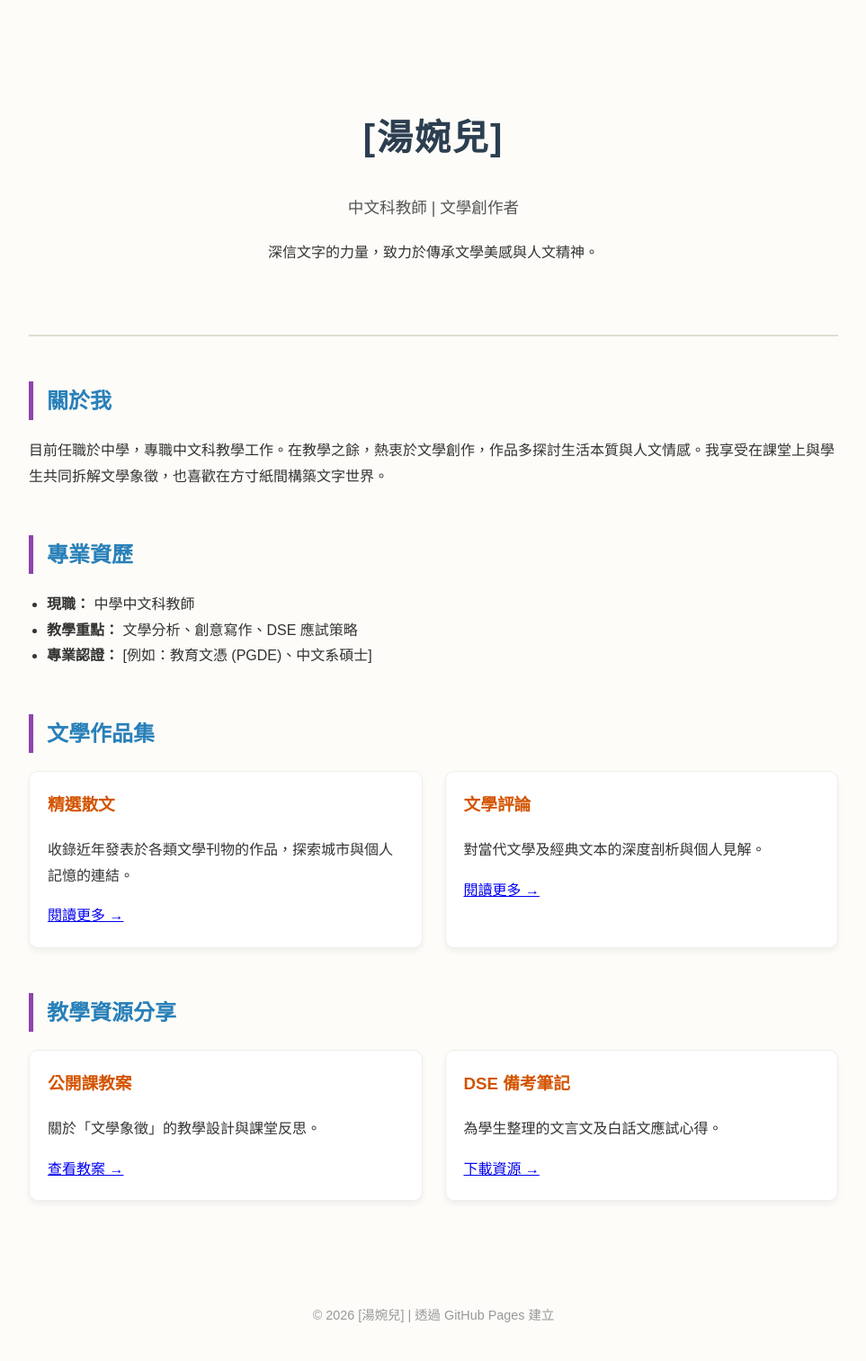
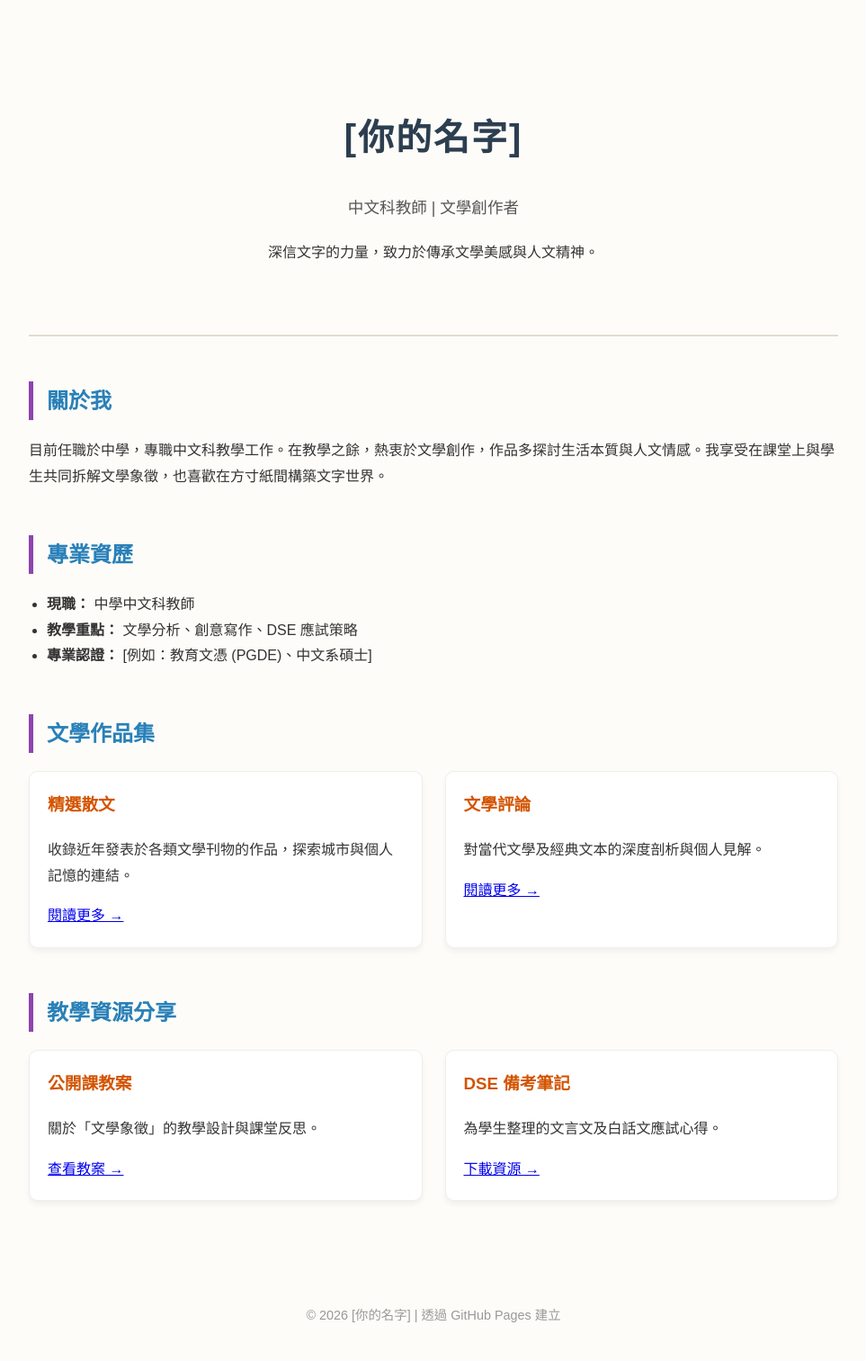
Before and after one commit to misstongyuenyi527/misstongyuenyi, a plain HTML site: page index.html in a window 1280 px wide. Shown: the whole page at 90% size, without its empty margins (158-1121 px from the left). Drawn offline with Linux system fonts and the light colour scheme.

Commit message:
Update index.html

```diff
--- a/index.html
+++ b/index.html
@@ -22,7 +22,7 @@
 <body>
 
     <header>
-        <h1>[湯婉兒]</h1>
+        <h1>[你的名字]</h1>
         <p class="intro">中文科教師 | 文學創作者</p>
         <p>深信文字的力量，致力於傳承文學美感與人文精神。</p>
     </header>
@@ -72,8 +72,10 @@
             </div>
         </div>
     </div>
+
     <footer>
-        <p>© 2026 [湯婉兒] | 透過 GitHub Pages 建立</p>
+        <p>© 2026 [你的名字] | 透過 GitHub Pages 建立</p>
     </footer>
+
 </body>
 </html>
```
